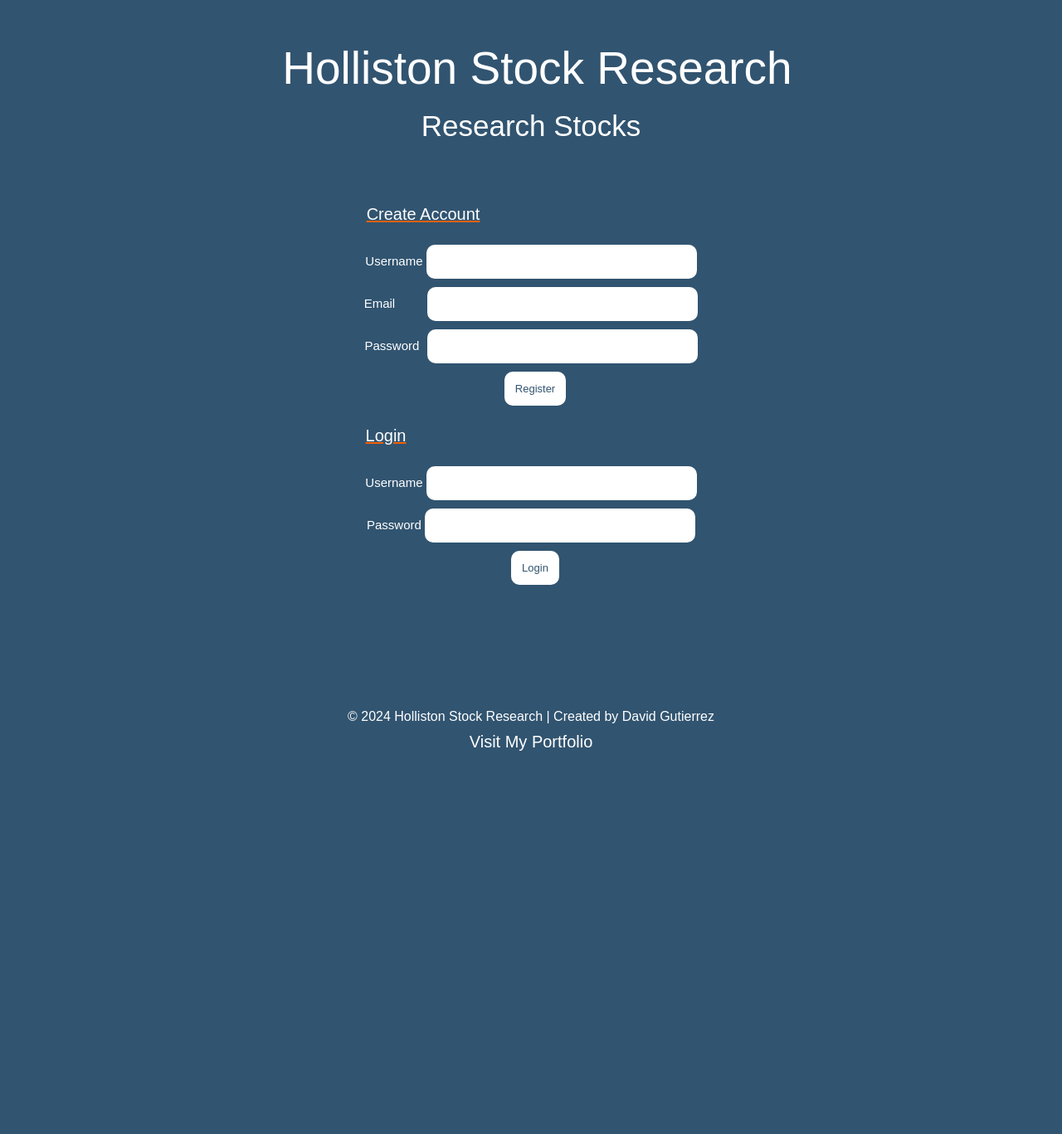
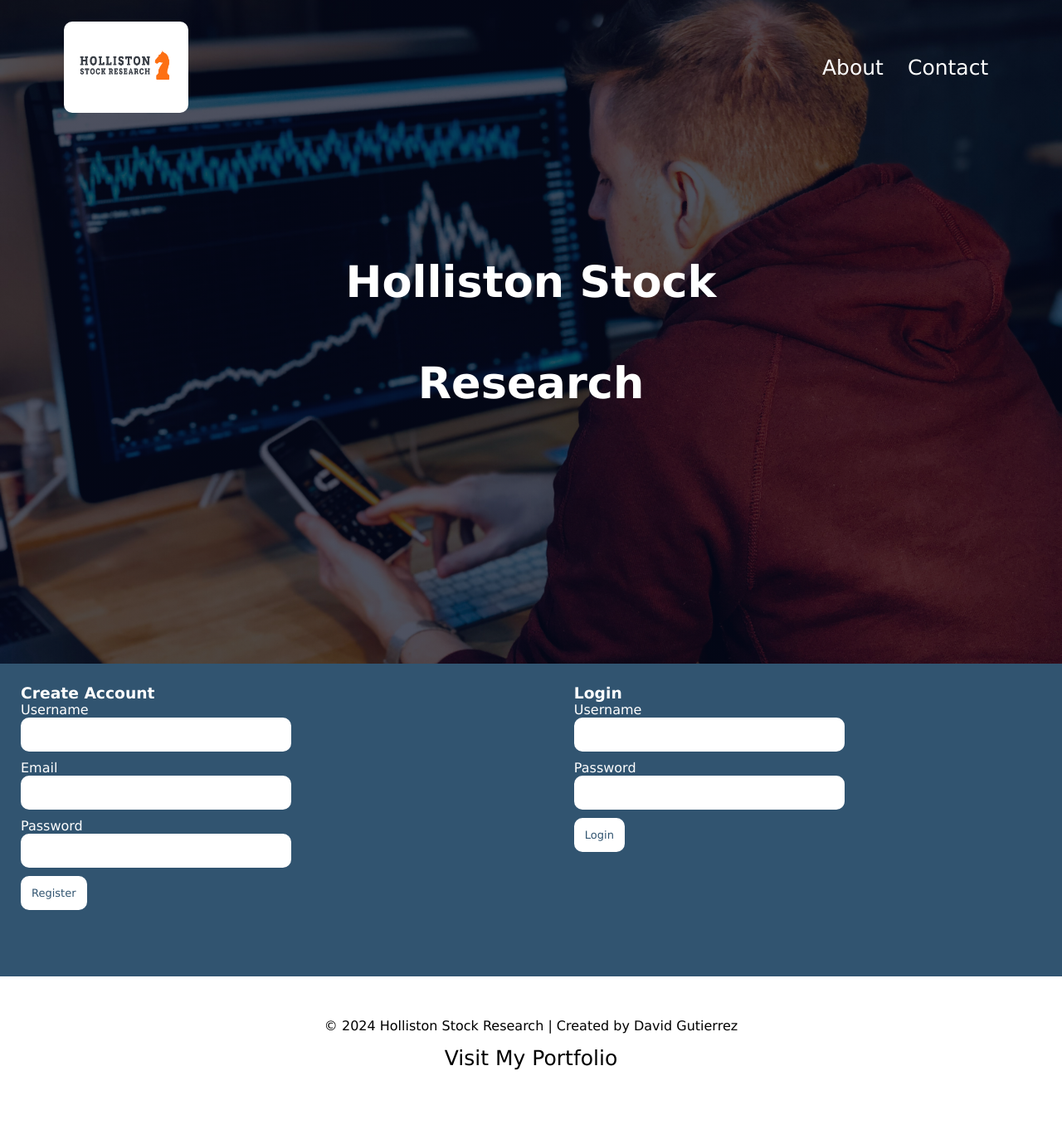
Before and after one commit to DavidG626/Portfolio-Project-1, a Flask app: page / in a window 1280 px wide. Shown: the whole page at 83% size. Before the commit the page ends 905 px from the top, so only its background shows below. Run offline with Flask 3, Linux system fonts and the light colour scheme.

Commit message:
added images and updated CSS

```diff
--- a/app.py
+++ b/app.py
@@ -304,4 +304,4 @@ def fetch_vix():
 
 if __name__ == '__main__':
 
-   app.run(debug=True, port=3018)
+   app.run(debug=True, port=3011)
--- a/static/landing.css
+++ b/static/landing.css
@@ -1,61 +1,151 @@
-/* * {
-  border: 1px solid red
-} */
-
 * {
   margin: 0;
   padding: 0;
-
+  font-family: 'Lucida Sans', 'Lucida Sans Regular', 'Lucida Grande', 'Lucida Sans Unicode', Geneva, Verdana, sans-serif;
 }
 
 
-body {
-    background-color: #315470;
-    font-family: 'Noto+Serif+Display', sans-serif;
-    color: white;
-  }
 
 .header {
-  margin-bottom: 5px;
-}
+  min-height: 100vh;
+  width: 100%;
+  background: linear-gradient(rgba(4, 9, 30, 0.7), rgba(4, 9, 30, 0.7)), url(../static/background.jpg);
 
-#title {
-    font-size: 55px;
-    text-align: center;
-    margin-top: 50px;
-    margin-bottom: -25px;
-    margin-left: 15px;
-}
-#sub-title {
-  text-align: center;
-  margin-top: 25px;
-  margin-bottom: 75px;
-  font-size: 35px;
-}
+  background-position: center;
+  background-size: cover;
+  position: relative;
 
-
-.login-1 {
-  text-align: center;
-  margin-top: 25px;
-  font-size: 15px;
+  color: white;
+  }
 
 
 
 
+.text-box {
+  width: 90%;
+  color: #fff;
+  position: absolute;
+  top: 50%;
+  left: 50%;
+  transform: translate(-50%, -50%);
+  text-align: center;
+  font-size: 35px;
 }
 
-#login-2 {
-  margin-right: 260px;
-  text-decoration: underline;
-  text-decoration-color: #f46106;
-  font-size: 20px;
+nav {
+  display: flex;
+  padding: 2% 6%;
+  justify-content: space-around;
+  align-items: center;
 }
 
-#login-3 {
-  margin-right: 350px;
-  text-decoration: underline;
-  text-decoration-color: #f46106;
-  font-size: 20px;
+nav img {
+  height: 110px;
+  width: 150px;
+  border-radius: 10px;
+}
+
+.nav-links {
+  flex: 1;
+  text-align: right;
+}
+
+.nav-links ul li {
+  list-style: none;
+  display: inline-block;
+  padding: 8px 12px;
+  position: relative;
+}
+
+.nav-links ul li a {
+  color: #fff;
+  text-decoration: none;
+  font-size: 25px;
+}
+
+.nav-links ul li::after {
+  content: '';
+  width: 0;
+  height: 2px;
+  background-color: #f44336;
+  display: block;
+  margin: auto;
+  transition: 0.5s;
+}
+
+.nav-links ul li:hover::after {
+  width: 100%;
+
+}
+
+nav .fa {
+  display: none;
+}
+@media (max-width: 600px) {
+  html, body {
+    overflow-x: hidden;
+  }
+
+  .text-box h1 {
+    font-size: 45px;
+  }
+
+  .nav-links ul li {
+    display: block;
+  }
+
+  .nav-links {
+    position: absolute;
+    background: #f44336;
+    height: 25vh;
+    width: 200px;
+    top: 0;
+    right: -200px;
+    text-align: left;
+    z-index: 2;
+    transition: 0.5s;
+    border-radius: 10px;
+  }
+
+  nav .fa {
+    display: block;
+    color: #fff;
+    font-size: 22px;
+    cursor: pointer;
+  }
+
+  .nav-links ul {
+    padding: 15px;
+  }
+}
+
+
+.row {
+
+  display: flex;
+  justify-content: space-between;
+}
+
+.user-form {
+  width: 100%;
+  margin: auto;
+  text-align: center;
+  background-color: #315470;
+  color: white;
+  padding-bottom: 55px;
+
+}
+
+.reg-col {
+  flex-basis: 44%;
+  text-align: left;
+  padding: 25px;
+}
+
+.login-col {
+  flex-basis: 44%;
+  text-align: left;
+  padding: 25px;
 }
 
 .input-boxes {
@@ -75,21 +165,9 @@ body {
   outline: none;
   border-color: #f46106;
 }
-#reg-email {
-  margin-left: 35px;
-}
-
-#reg-password {
-  margin-left: 5px;
-}
-
-.login-text {
-  text-align: left;
-
-}
 
 .button {
-  margin-left: 10px;
+
   background-color: white;
   color: #315470;
   border: 3px solid white;
@@ -105,6 +183,49 @@ body {
   color: white;
 }
 
+@media (max-width: 600px) {
+  .row {
+    flex-direction: column;
+  }
+}
+
+
+/* /* .login-1 {
+  text-align: center;
+  margin-top: 25px;
+  font-size: 15px;
+}
+
+#login-2 {
+  margin-right: 260px;
+  text-decoration: underline;
+  text-decoration-color: #f46106;
+  font-size: 20px;
+}
+
+#login-3 {
+  margin-right: 350px;
+  text-decoration: underline;
+  text-decoration-color: #f46106;
+  font-size: 20px;
+} */
+
+
+
+/* #reg-email {
+  margin-left: 35px;
+}
+
+#reg-password {
+  margin-left: 5px;
+} */
+
+
+
+
+
+
+
 .error {
   color: #f46106;
   text-align: center;
@@ -113,26 +234,42 @@ body {
 }
 
 .footer-1 {
-  margin: 150px 0px 0px 0px;
+  margin: 50px 0px 0px 0px;
   text-align: center;
 }
 
 
 
-.david {
-  font-size: 20px;
-  margin: 10px 0px 55px 0px;
+
+
+ .nav-links-2 {
+  flex: 1;
   text-align: center;
 }
 
-#david:hover {
 
-  font-size: 20px;
-  cursor: pointer;
-  transition: background-color 0.7s ease;
-  color: white;
-  text-decoration: underline;
-  text-decoration-color: #f46106;
-  text-decoration-thickness: 3px;
 
+ .nav-links-2 a {
+  color: black;
+  text-decoration: none;
+  font-size: 25px;
+  list-style: none;
+  display: inline-block;
+  padding-top: 15px;
+  padding-bottom: 75px;
+  position: relative;
 }
+
+.nav-links-2 a::after {
+  content: '';
+  width: 0%;
+  height: 2px;
+  background-color: #f44336;
+  display: block;
+  margin: auto;
+  transition: 0.5s;
+}
+
+.nav-links-2 a:hover::after {
+  width: 100%;
+}
--- a/templates/landing.html
+++ b/templates/landing.html
@@ -4,65 +4,97 @@
    <meta charset="UTF-8">
    <meta name="viewport" content="width=device-width, initial-scale=1.0">
    <link rel="stylesheet" type="text/css" href="{{ url_for('static', filename='landing.css') }}">
+   <link rel="stylesheet" href="https://cdnjs.cloudflare.com/ajax/libs/font-awesome/6.4.2/css/all.min.css">
+
    <title>Register</title>
 </head>
 <body>
+    <section class="header">
+        <nav>
+            <a href="landing.html"><img src="./static/hollistonlogo.png" alt="Logo"></a>
+            <div class="nav-links" id="navLinks">
+                <i class="fa fa-window-close" onclick="hideMenu()"></i>
+                <ul>
+                    <li><a href="#">About</a></li>
+                    <li><a href="#">Contact</a></li>
+                </ul>
+            </div>
+            <i class="fa fa-bars" onclick="showMenu()"></i>
+        </nav>
+        <div class="text-box">
+            <h1>Holliston Stock <br><br>Research</h1>
+        </div>
+    </section>
+
+    <section class="user-form">
+        <div class="row">
 
 
-   <header class="header">
-       <p id="title">Holliston Stock Research</p><br>
-       <p id="sub-title">Research Stocks</p>
-   </header>
+            <div class="reg-col">
+                    <h3>Create Account</h3>
+                    <div>
+                    <form class="reg-form" action="/register" method="POST">
+                        <div>
+                        <label for="reg-username">Username</label>
+                    </div>
+                        <input type="text" id="reg-username" name="username" class="input-boxes" required><br>
+                        <div>
+                        <label for="reg-email">Email</label>
+                    </div>
+                        <input type="email" id="reg-email" name="email" class="input-boxes" required><br>
+                        <div>
+                        <label for="reg-password">Password</label>
+                    </div>
+                        <input type="password" id="reg-password" name="password" class="input-boxes" required><br>
+                        <input type="submit" value="Register" class="button">
+                    </form>
+                    {% if reg_error_message %}
+                        <div class="error">{{ reg_error_message }}</div>
+                    {% endif %}
+                </div>
+        </div>
+                <div class="login-col">
+                    <h3>Login</h3>
+                    <div>
+                    <form class="login-form" action="/login" method="POST">
+                        <div>
+                        <label for="login-username">Username</label>
+                    </div>
+                        <input type="text" id="login-username" name="login_username" class="input-boxes" required><br>
+                        <div>
+                        <label for="login-password">Password</label>
+                    </div>
+                        <input type="password" id="login-password" name="login_password" class="input-boxes" required><br>
+                        <input type="submit" value="Login" class="button">
+                    </form>
+                    {% if login_error_message %}
+                        <div class="error">{{ login_error_message }}</div>
+                    {% endif %}
+                </div>
+            </div>
+        </div>
+    </section>
 
-
-
-
-   <main>
-    <section>
-
-        <p class="login-1" id="login-2">Create Account</p>
-        <form class='login-1'id="registration_form" action="/register" method="POST">
-            <label class='login-text'for="reg-username">Username</label>
-            <input class='input-boxes' type="text" id="reg-username" name="username" required><br>
-            <label class='login-text' for="reg-email">Email</label>
-            <input class='input-boxes' type="email" id="reg-email" name="email" required><br>
-            <label class='login-text' for="reg-password">Password</label>
-            <input class='input-boxes' type="password" id="reg-password" name="password" required><br>
-            <input class='button' type="submit" value="Register">
-
-
-        </form>
-        {% if error_message %}
-        <div class="error">{{ error_message }}</div>
-        {% endif %}
-    </section>
-    <section>
-        <p class="login-1" id="login-3">Login</p>
-        <form class='login-1' id="login_form" action="/login" method="POST">
-            <label class='login-text' for="login-username">Username</label>
-            <input class='input-boxes' type="text" id="login-username" name="login_username" required><br>
-            <label class='login-text' for="login-password">Password</label>
-            <input class='input-boxes' type="password" id="login-password" name="login_password" required><br>
-            <input class='button' type="submit" value="Login">
-        </form>
-        {% if error_message %}
-        <div class="error">{{ error_message }}</div>
-        {% endif %}
-    </section>
-</main>
-
-
-</body>
 <footer>
-
     <div class="footer-1">
         &copy; 2024 Holliston Stock Research | Created by David Gutierrez
     </div>
-    <div class="david">
-        <a id="david">Visit My Portfolio</a>
+    <div class="nav-links-2">
+        <a href="https://github.com/DavidG626">Visit My Portfolio</a>
     </div>
 </footer>
 
+<!-- JavaScript Toggle Menu -->
+<script>
+    var navLinks = document.getElementById("navLinks");
+
+    function showMenu() {
+        navLinks.style.right = "0";
+    }
+
+    function hideMenu() {
+        navLinks.style.right = "-200px";
+    }
+</script>
 </body>
 </html>
-</html>
```
Also changed, not shown: static/background.jpg (added), static/hollistonlogo.png (added).
